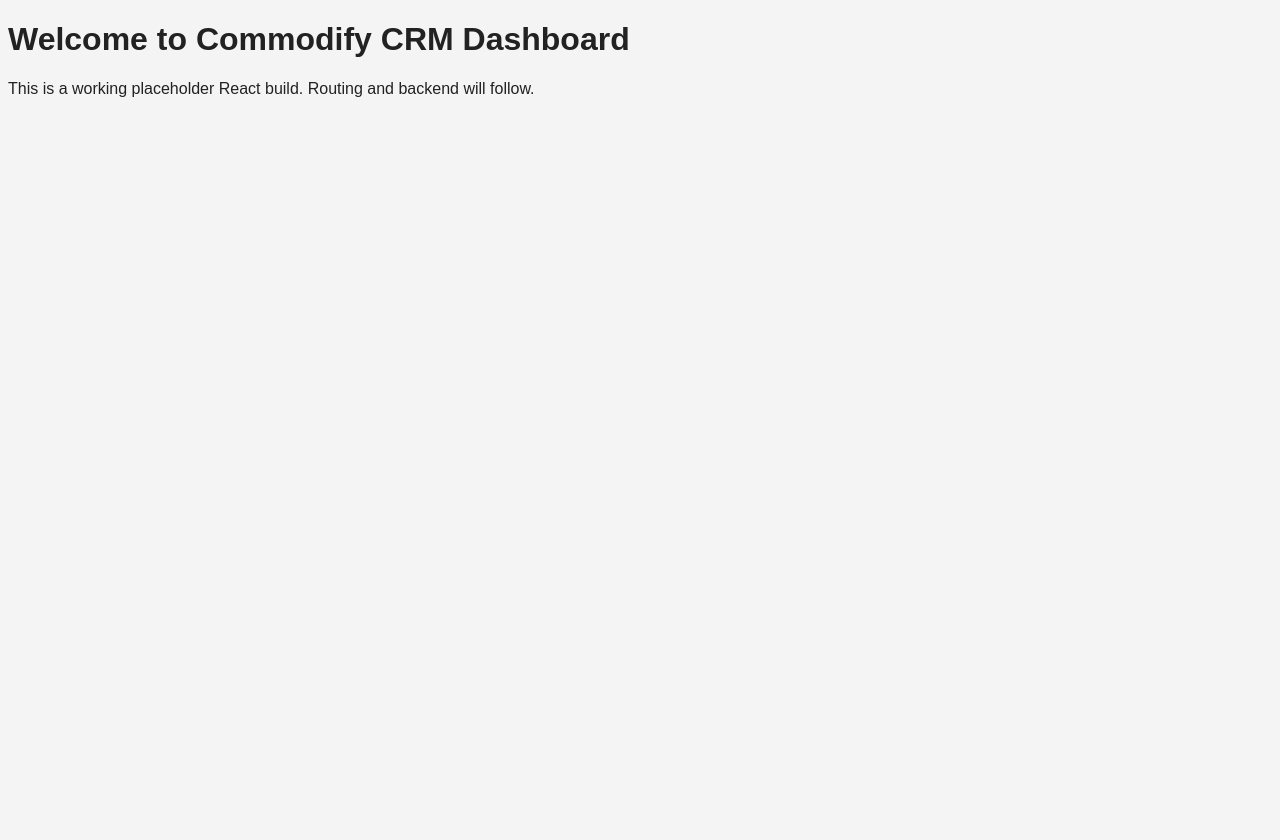
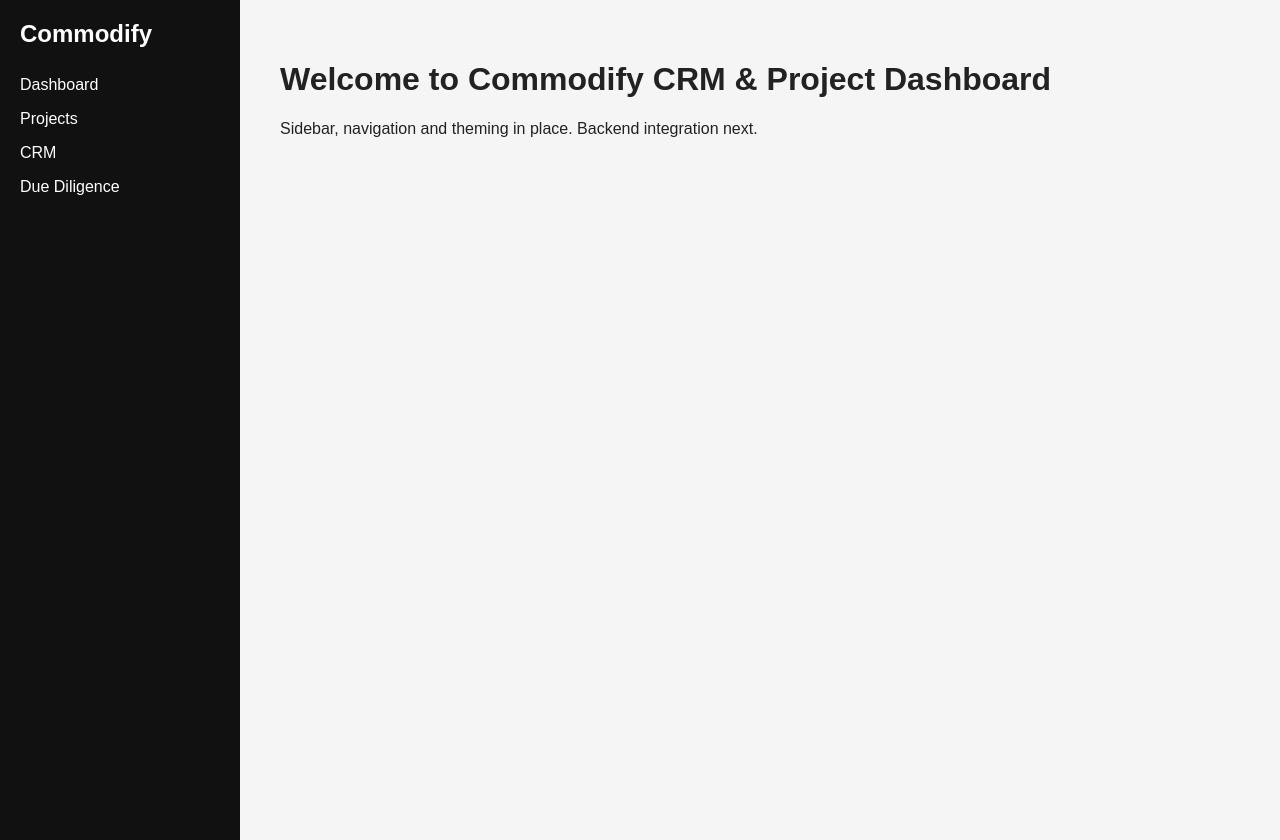
Before and after one commit to flalji123/commodify-dashboard, a plain HTML site: page index.html in a window 1280 px wide. Before the commit the page ends 800 px from the top, so only its background shows below. Drawn offline with Linux system fonts and the light colour scheme.

Commit message:
Add files via upload

```diff
--- a/index.html
+++ b/index.html
@@ -3,14 +3,22 @@
 <head>
   <meta charset="UTF-8" />
   <meta name="viewport" content="width=device-width, initial-scale=1.0" />
-  <title>Commodify CRM</title>
+  <title>Commodify Dashboard</title>
   <link rel="stylesheet" href="style.css" />
 </head>
 <body>
-  <div id="root">
-    <h1>Welcome to Commodify CRM Dashboard</h1>
-    <p>This is a working placeholder React build. Routing and backend will follow.</p>
+  <div class="sidebar">
+    <h2>Commodify</h2>
+    <ul>
+      <li><a href="#">Dashboard</a></li>
+      <li><a href="#">Projects</a></li>
+      <li><a href="#">CRM</a></li>
+      <li><a href="#">Due Diligence</a></li>
+    </ul>
   </div>
-  <script src="main.js"></script>
+  <div class="content">
+    <h1>Welcome to Commodify CRM & Project Dashboard</h1>
+    <p>Sidebar, navigation and theming in place. Backend integration next.</p>
+  </div>
 </body>
 </html>
--- a/main.js
+++ b/main.js
@@ -1 +1 @@
-console.log('Commodify CRM loaded');
+console.log('Commodify Full UI Loaded');
--- a/style.css
+++ b/style.css
@@ -1 +1,37 @@
-body { font-family: Arial; background: #f4f4f4; color: #222; }
+
+body {
+  margin: 0;
+  font-family: Arial, sans-serif;
+  background: #f5f5f5;
+  color: #222;
+  display: flex;
+}
+
+.sidebar {
+  width: 200px;
+  background: #111;
+  color: white;
+  height: 100vh;
+  padding: 20px;
+}
+
+.sidebar h2 {
+  margin-top: 0;
+}
+
+.sidebar ul {
+  list-style: none;
+  padding: 0;
+}
+
+.sidebar ul li a {
+  color: white;
+  text-decoration: none;
+  display: block;
+  padding: 8px 0;
+}
+
+.content {
+  flex: 1;
+  padding: 40px;
+}
```
